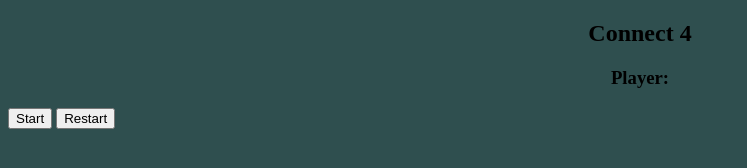
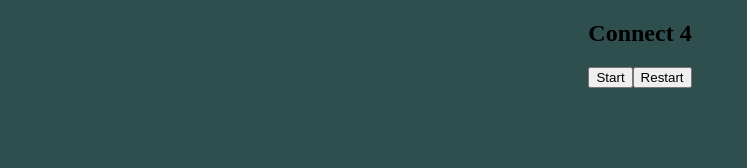
Before and after one commit to damonBenbo/connect4, a plain HTML site: page index.html in a window 1280 px wide. Shown: the whole page, without its empty margins (0-747 px from the left). Drawn offline with Linux system fonts and the light colour scheme.

Commit message:
Added div to buttons for alignment

```diff
--- a/index.html
+++ b/index.html
@@ -8,15 +8,15 @@
 <body>
   <section id="gameHud">
     <h1>Connect 4</h1>
-    <h3 id="player">Player: </h3>
+    <h3 id="player"></h3>
   </section>
   <div id="game">
     <table id="board"></table>
   </div>
-
+<div id="buttons">
   <button id="start">Start</button>
   <button id="reset">Restart</button>
-
+</div>
   <script src="connect4.js"></script>
 
 </body>
```
